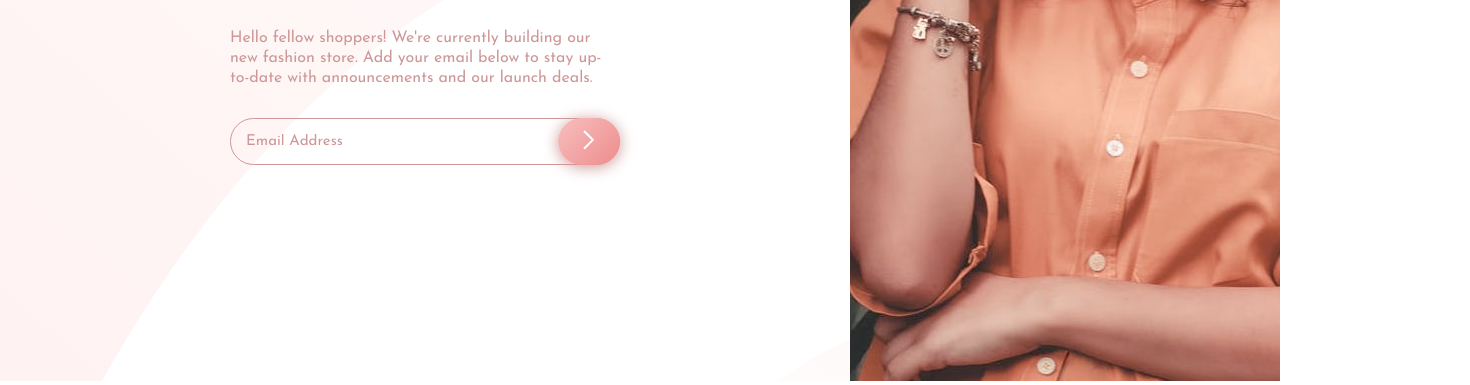
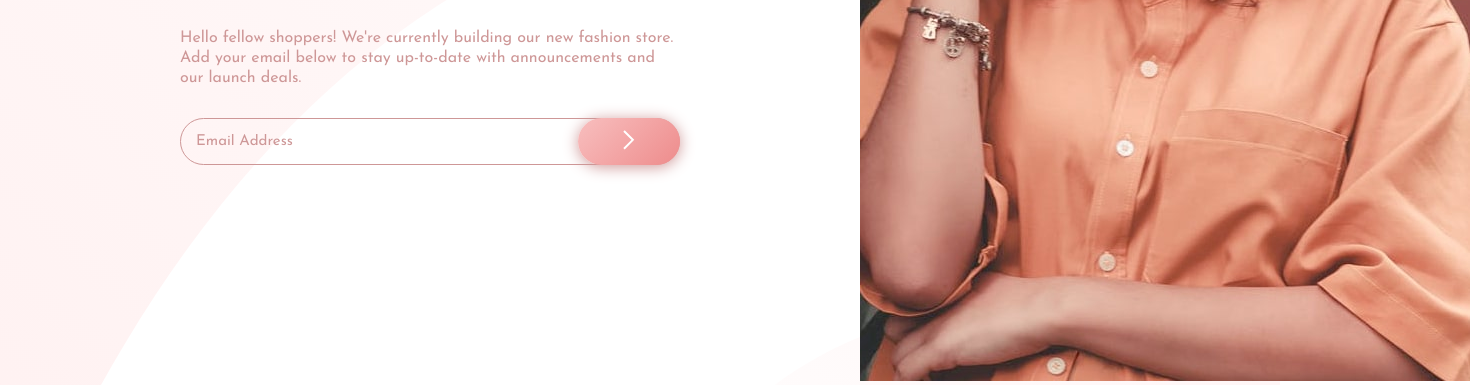
Before and after one commit to edu2andrade/base-apparel-coming-soon-master, a plain HTML site: page index.html in a window 1280 px wide. Shown: the part 419-804 px from the top of the page, 1470 px wide, since content can reach past the window. Drawn offline with Linux system fonts and the light colour scheme.

Commit message:
Modify HTML and Flexbox properties

```diff
--- a/index.html
+++ b/index.html
@@ -16,7 +16,7 @@
 
 </head>
 <body>
-<main class="container">
+<main>
 
   <div class="content1">
 
@@ -26,7 +26,7 @@
 
     <div class="img-mobile"></div>
 
-    <h1><span>We're</span> coming <br> soon</h1>
+    <h1><span>We're</span> <br> coming <br> soon</h1>
 
     <p>Hello fellow shoppers! We're currently building our new fashion store.
     Add your email below to stay up-to-date with announcements and our launch deals.</p>
@@ -42,7 +42,7 @@
 
   </div>
 
-  <div class="content2"></div>
+  <div class="content2"><img src="/images/hero-desktop.jpg" alt="hero-desktop"></div>
 
 </main>
 
--- a/style.css
+++ b/style.css
@@ -16,7 +16,7 @@
 }
 
 /* for mobile phones */
-.container {
+main {
     display: flex;
     flex-direction: column;
     background-image: url("/images/bg-pattern-desktop.svg");
@@ -53,7 +53,6 @@ p {
     text-align: center;
 }
 form {
-    display: block;
     margin: 0 30px;
     position: relative;
 }
@@ -76,7 +75,7 @@ button {
     position: absolute;
     top: 0;
     right: 0;
-    padding: 12px 25px;
+    padding: 12px 45px;
     background: var(--Gradient-2);
     border-radius: 50px;
     border: 0;
@@ -85,7 +84,7 @@ button {
 form > img {
     position: absolute;
     top: 10px;
-    right: 70px;
+    right: 110px;
     visibility: hidden;
 }
 small {
@@ -114,31 +113,27 @@ small {
 .success input {
     border: 1px solid green;
 }
-
+.content2 {
+    display: none;
+}
 /* For desktop */
 @media only screen and (min-width: 1024px) {
     .content1 .img-mobile {
         display: none;
     }
-    .container {
+    main {
         flex-direction: row;
-        margin: 2px solid red;
     }
     .content1 {
-
-        width: 60%;
-        display: block;
-        margin: 50px 50px;
+        flex-grow: 1;
+        margin: 50px 0;
         padding: 0 150px;
-        min-width: 750px;
-
     }
     .content2 {
-        background-image: url("/images/hero-desktop.jpg");
-        width: 40%;
+        display: initial;
+    }
+    .content2 img {
         height: 100vh;
-        background-repeat: no-repeat;
-        background-size: cover;
     }
     h1 {
         font-size: 60px;
@@ -149,6 +144,10 @@ small {
     p {
         text-align: start;
         font-size: inherit;
+        width: 500px;
+    }
+    form {
+        width: 500px;
     }
     button:hover {
         background: hsl(0, 100%, 90%);
```
